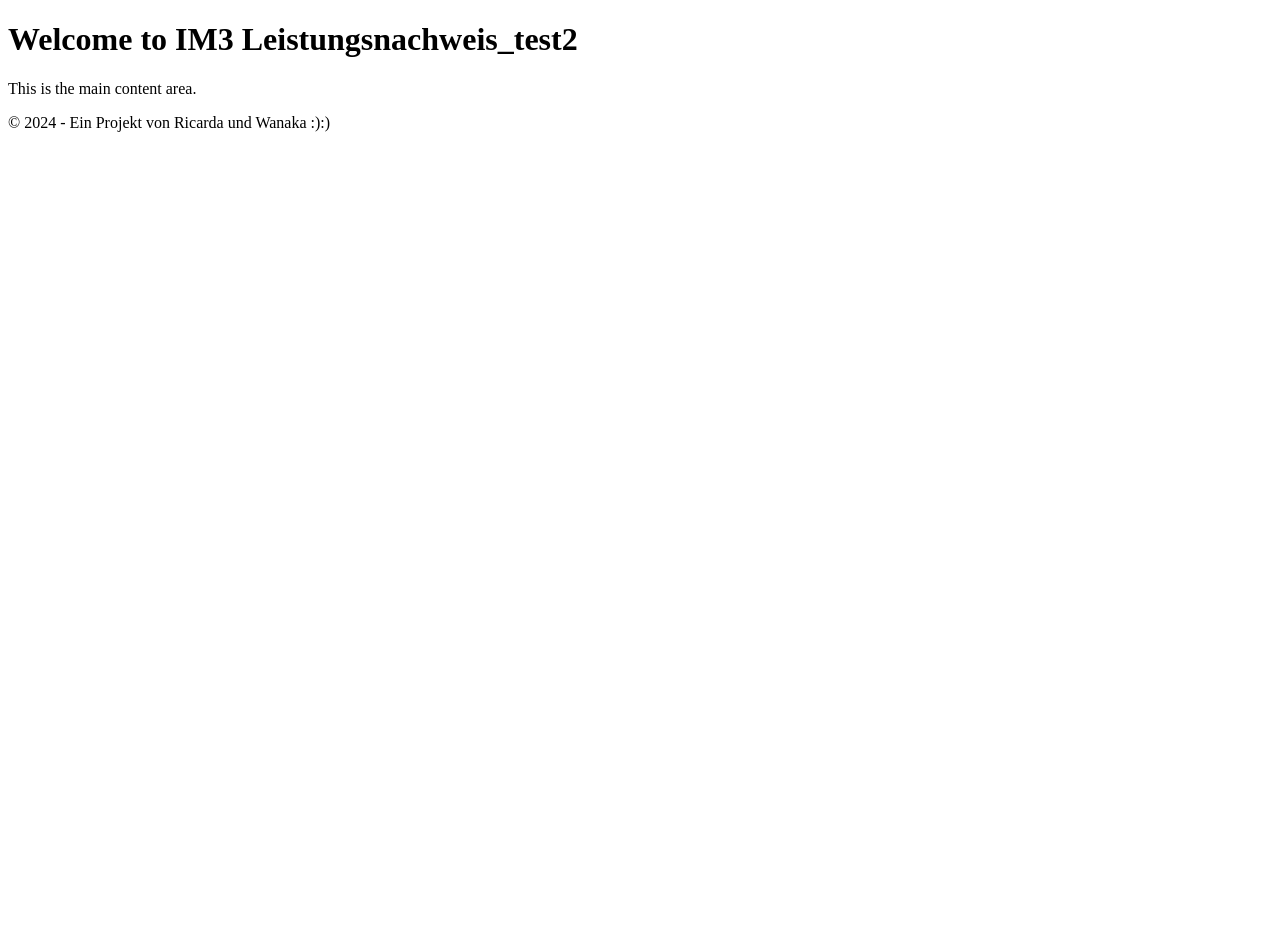
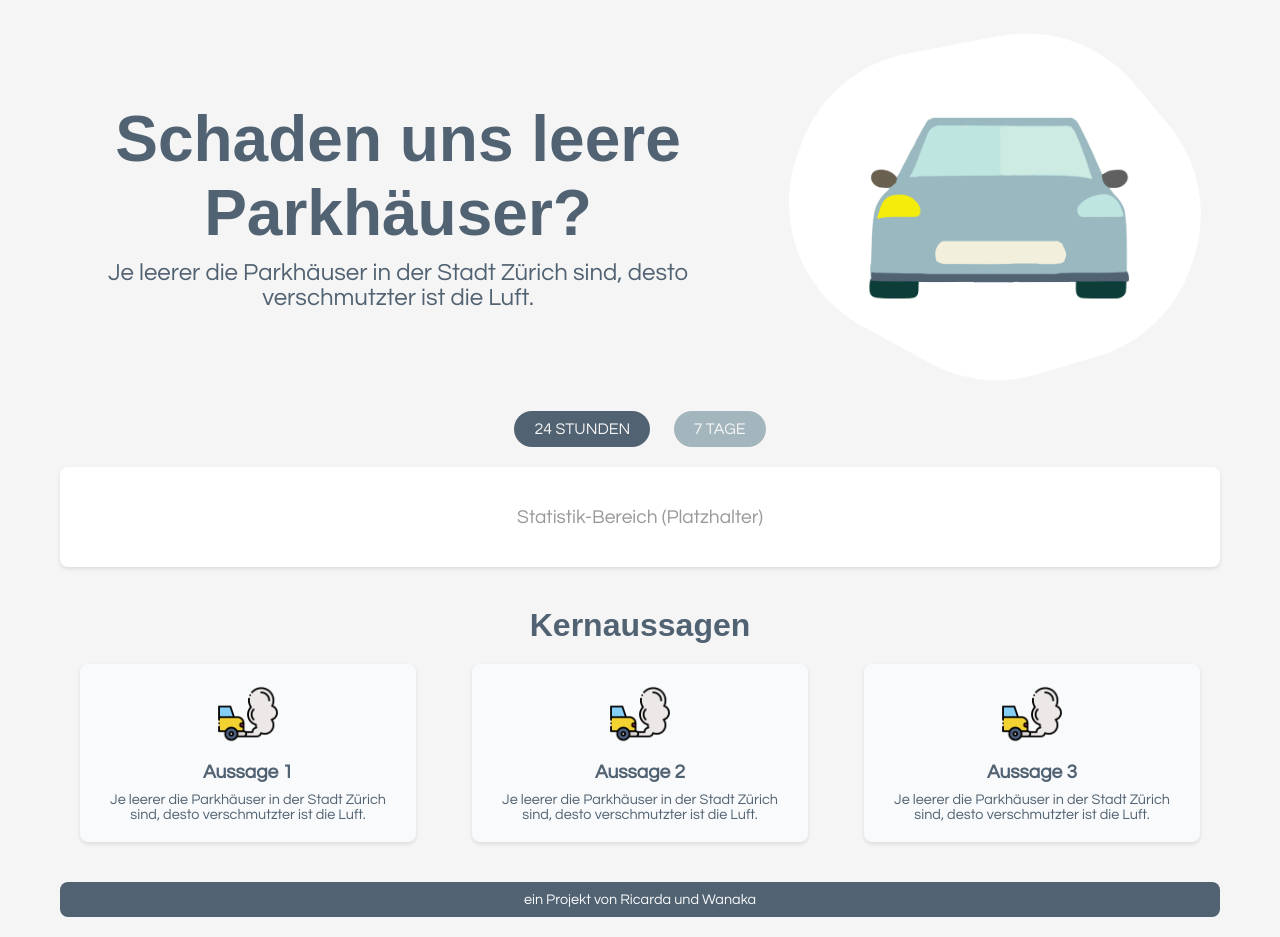
Before and after one commit to wanakaemmenegger/IM3, a plain HTML site: page index.html in a window 1280 px wide. Before the commit the page ends 800 px from the top, so only its background shows below. Drawn offline with Linux system fonts and the light colour scheme; a web font is replaced by a local one.

Commit message:
Grundstruktur html und css

```diff
--- a/index.html
+++ b/index.html
@@ -3,19 +3,62 @@
     <head>
         <meta charset="UTF-8">
         <meta name="viewport" content="width=device-width, initial-scale=1.0">
-    <title>IM3 Leistungsnachweis</title>
+        <title>Parkhaus Luft Qualität Zürich</title>
+        <!-- Google Font: Cherry Bomb One -->
+        <link href="https://fonts.googleapis.com/css2?family=Cherry+Bomb+One&display=swap" rel="stylesheet">
         <link rel="stylesheet" href="styles.css">
     </head>
 <body>
-    <header>
-        <h1>Welcome to IM3 Leistungsnachweis_test2</h1>
+    <!-- Main Container -->
+    <div class="container">
+
+        <!-- Header Section -->
+        <header class="header">
+            <div class="header-content">
+                <h1>Schaden uns leere Parkhäuser?</h1>
+                <p>Je leerer die Parkhäuser in der Stadt Zürich sind, desto verschmutzter ist die Luft.</p>
+            </div>
+            <img src="images/car.png" alt="Car Icon" class="car-icon">
         </header>
-    <main>
-        <p>This is the main content area.</p>
-    </main>
-    <footer>
-        <p>&copy; 2024 - Ein Projekt von Ricarda und Wanaka :):)</p>
+
+        <!-- Button Section -->
+        <section class="button-section">
+            <button class="btn active">24 Stunden</button>
+            <button class="btn">7 Tage</button>
+        </section>
+
+        <!-- Placeholder for Statistics -->
+        <section class="statistics-placeholder">
+            <!-- This section will be added later with PHP -->
+            <div class="placeholder">Statistik-Bereich (Platzhalter)</div>
+        </section>
+
+        <!-- Key Messages Section -->
+        <section class="key-messages">
+            <h2>Kernaussagen</h2>
+            <div class="message-box">
+                <div class="message">
+                    <img src="images/car-pollution (1).png" alt="Icon 1">
+                    <h3>Aussage 1</h3>
+                    <p>Je leerer die Parkhäuser in der Stadt Zürich sind, desto verschmutzter ist die Luft.</p>
+                </div>
+                <div class="message">
+                    <img src="images/car-pollution (1).png" alt="Icon 2">
+                    <h3>Aussage 2</h3>
+                    <p>Je leerer die Parkhäuser in der Stadt Zürich sind, desto verschmutzter ist die Luft.</p>
+                </div>
+                <div class="message">
+                    <img src="images/car-pollution (1).png" alt="Icon 3">
+                    <h3>Aussage 3</h3>
+                    <p>Je leerer die Parkhäuser in der Stadt Zürich sind, desto verschmutzter ist die Luft.</p>
+                </div>
+            </div>
+        </section>
+
+        <!-- Footer Section -->
+        <footer class="footer">
+            <p>ein Projekt von Ricarda und Wanaka</p>
         </footer>
-    <script src="script.js"></script>
+    </div>
 </body>
 </html>
--- a/styles.css
+++ b/styles.css
@@ -0,0 +1,174 @@
+/* General Styling */
+* {
+    margin: 0;
+    padding: 0;
+    box-sizing: border-box;
+    font-family: 'Century Gothic', sans-serif;
+}
+
+body {
+    background-color: #F6F5F5;
+    color: #516272;
+}
+
+.container {
+    max-width: 1200px;
+    margin: 0 auto;
+    padding: 20px;
+}
+
+/* Header Section */
+.header {
+    display: flex;
+    justify-content: space-between;
+    align-items: center;
+    margin-bottom: 20px;
+    text-align: center;
+}
+
+.header-content {
+    flex: 1;
+}
+
+.header h1 {
+    font-family: 'Cherry Bomb One', Arial, Helvetica, sans-serif;
+    font-size: 4rem;
+    font-weight: bold;
+}
+
+.header p {
+    font-size: 1.5rem;
+    color: #516272;
+    margin-top: 10px;
+}
+
+.car-icon {
+    width: 40%;
+    margin-left: 20px;
+}
+
+/* Button Section */
+.button-section {
+    text-align: center;
+    margin-bottom: 20px;
+}
+
+.btn {
+    color: #F6F5F5;
+    background-color: #A4B6BD;
+    text-transform: uppercase;
+    border: none;
+    border-radius: 20px;
+    padding: 10px 20px;
+    font-size: 1rem;
+    margin: 0 10px;
+    cursor: pointer;
+    transition: background-color 0.3s ease;
+}
+
+.btn.active, .btn:hover {
+    background-color: #516272;
+}
+
+/* Placeholder for Statistics */
+.statistics-placeholder {
+    text-align: center;
+    background-color: #FFFFFF;
+    padding: 40px;
+    border-radius: 8px;
+    box-shadow: 0 2px 4px rgba(0, 0, 0, 0.1);
+    margin-bottom: 20px;
+}
+
+.placeholder {
+    color: #999;
+    font-size: 1.2rem;
+}
+
+/* Key Messages Section */
+.key-messages {
+    padding: 20px;
+    margin-bottom: 20px;
+}
+
+.key-messages h2 {
+    font-family: 'Cherry Bomb One', Arial, Helvetica, sans-serif;
+    text-align: center;
+    font-size: 2rem;
+    margin-bottom: 20px;
+    color: #516272;
+}
+
+.message-box {
+    display: flex;
+    justify-content: space-between;
+    gap: 20px;
+}
+
+.message {
+    background-color: #F9FAFB;
+    border-radius: 8px;
+    padding: 20px;
+    text-align: center;
+    width: 30%;
+    box-shadow: 0 2px 4px rgba(0, 0, 0, 0.1);
+}
+
+.message:hover {
+    background-color: #81AEC182;
+}
+
+.message h3 {
+    font-size: 1.2rem;
+    margin-bottom: 10px;
+}
+
+.message p {
+    font-size: 0.9rem;
+    color: #516272;
+}
+
+.message img {
+    width: 20%;
+    margin-bottom: 15px;
+}
+
+/* Footer Section */
+.footer {
+    text-align: center;
+    padding: 10px;
+    background-color: #516272;
+    border-radius: 8px;
+}
+
+.footer p {
+    font-size: 0.9rem;
+    color: #F9FAFB;
+}
+
+/* Responsive Layout: Stack the messages vertically on smaller screens */
+@media (max-width: 768px) {
+    .message-box {
+        flex-direction: column;
+        align-items: center;
+    }
+
+    .message {
+        width: 100%;
+        margin-bottom: 20px;
+    }
+
+    .message:last-child {
+        margin-bottom: 0; /* Remove margin for the last item */
+    }
+
+    /* Responsive: Stack the header content vertically */
+    .header {
+        flex-direction: column;
+    }
+
+    .car-icon {
+        margin: 20px 0 0;
+        width: 60%;
+    }
+}
```
Also changed, not shown: images/car-pollution (1).png (added), images/car-pollution.png (added), images/car.png (added). Lines whose indentation alone changed are shown as unchanged.
